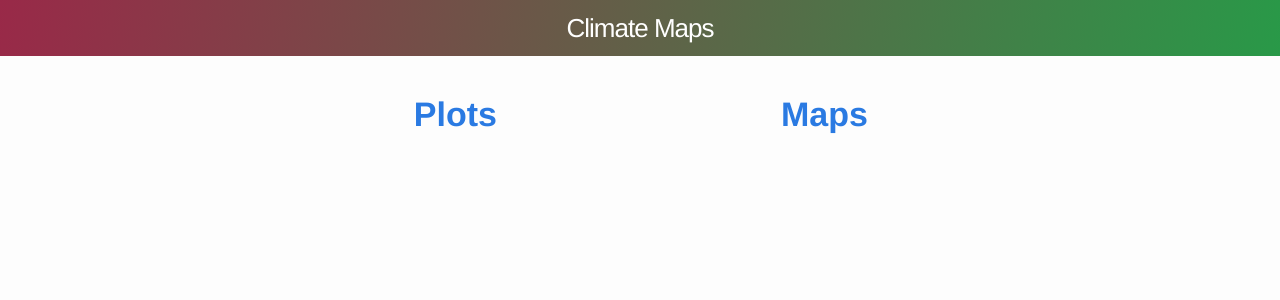
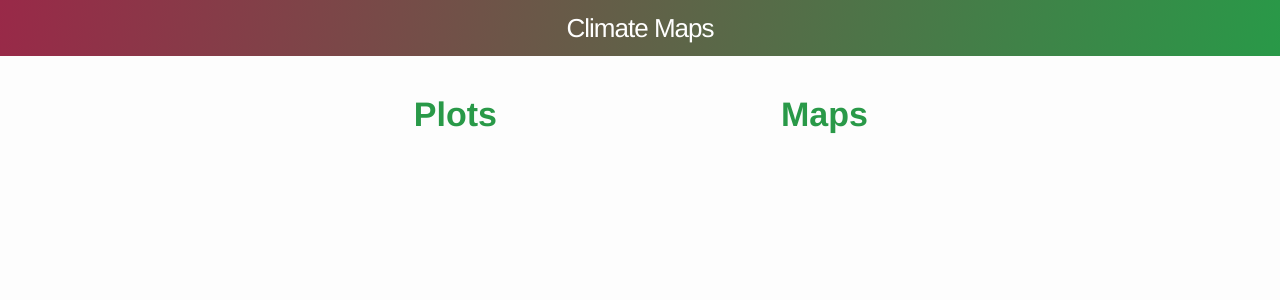
Before and after one commit to ethan-nelson/climate-maps-frontend, a Jekyll site: the page built from index.md, in a window 1280 px wide. Shown: the top 300 px of the page. Built offline with Jekyll 4.4.1, drawn with Linux system fonts in a browser that asks for light colours.

Commit message:
Modify link coloring

```diff
--- a/css/main.scss
+++ b/css/main.scss
@@ -16,7 +16,7 @@ $spacing-unit:     30px;
 
 $text-color:       #111;
 $background-color: #fdfdfd;
-$brand-color:      #2a7ae2;
+$brand-color:      #299948;
 
 $grey-color:       #828282;
 $grey-color-light: lighten($grey-color, 40%);
```
